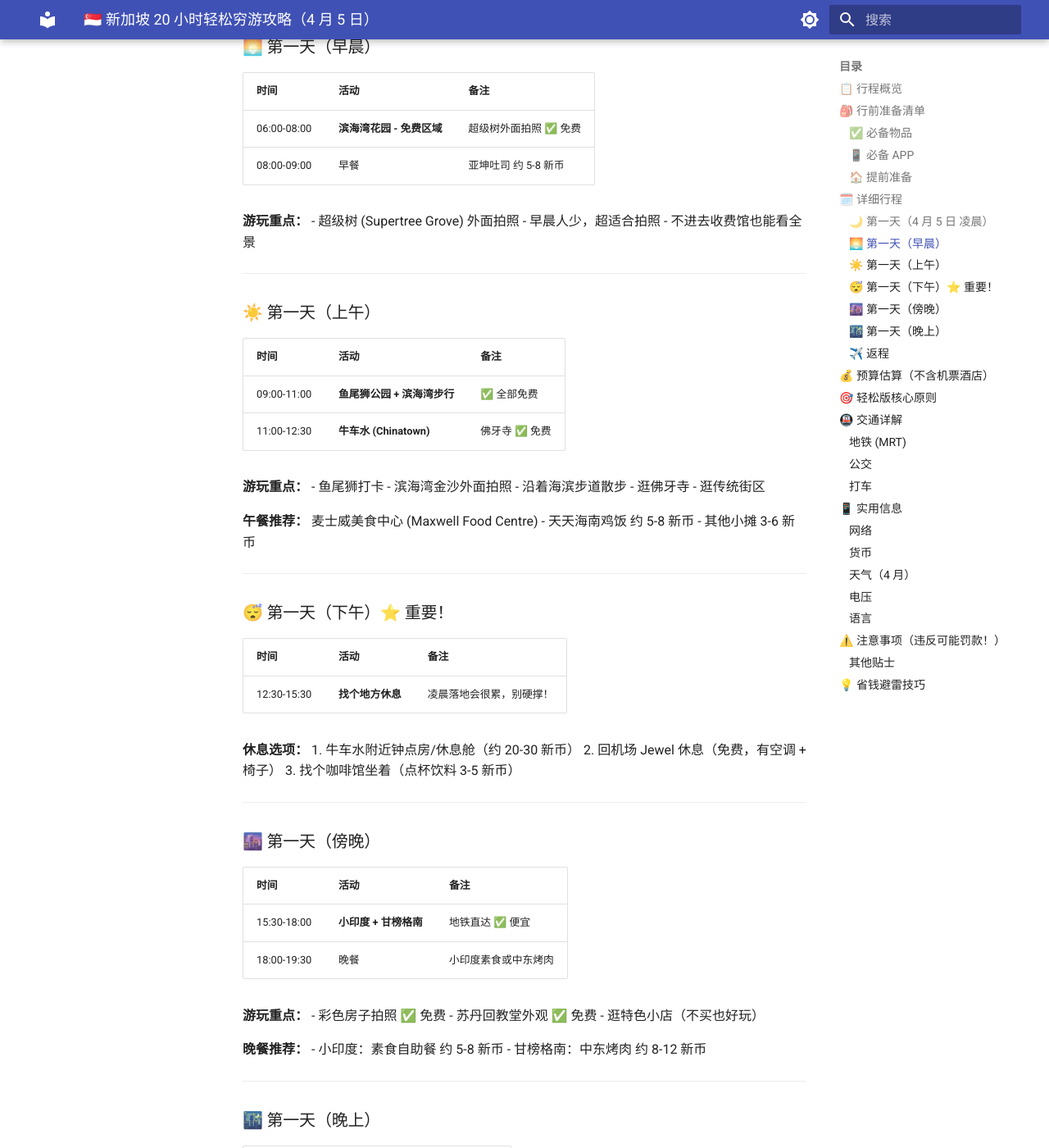
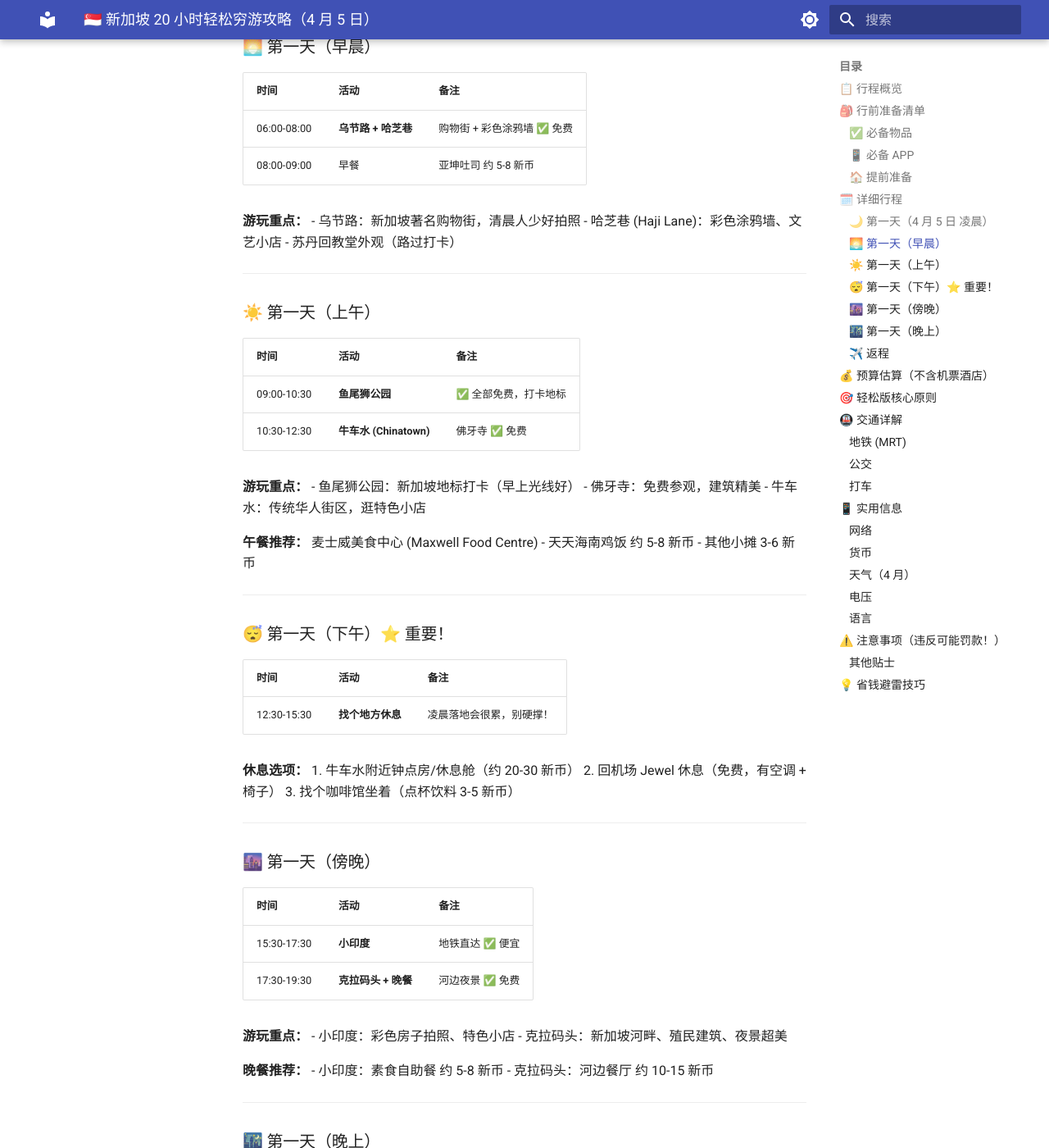
Before and after one commit to Alone0310haha/personal-knowledge-base, an MkDocs documentation site: the page built from docs/新加坡 20 小时轻松穷游攻略（4 月 5 日）.md, in a window 1280 px wide and 1400 px high, scrolled down 2329 px. Shown: the whole window at 82% size. Built offline with MkDocs 1.6.1 and Material for MkDocs 9.7.7, drawn with Linux system fonts in a browser that asks for light colours; some of the changed text lies outside the part shown.

Commit message:
docs: 优化行程（去除重复景点，早上改去乌节路 + 哈芝巷）

```diff
--- a/docs/新加坡 20 小时轻松穷游攻略（4 月 5 日）.md
+++ b/docs/新加坡 20 小时轻松穷游攻略（4 月 5 日）.md
@@ -69,13 +69,13 @@
 
 | 时间 | 活动 | 备注 |
 |------|------|------|
-| 06:00-08:00 | **滨海湾花园 - 免费区域** | 超级树外面拍照 ✅ 免费 |
+| 06:00-08:00 | **乌节路 + 哈芝巷** | 购物街 + 彩色涂鸦墙 ✅ 免费 |
 | 08:00-09:00 | 早餐 | 亚坤吐司 约 5-8 新币 |
 
 **游玩重点：**
-- 超级树 (Supertree Grove) 外面拍照
-- 早晨人少，超适合拍照
-- 不进去收费馆也能看全景
+- 乌节路：新加坡著名购物街，清晨人少好拍照
+- 哈芝巷 (Haji Lane)：彩色涂鸦墙、文艺小店
+- 苏丹回教堂外观（路过打卡）
 
 ---
 
@@ -83,15 +83,13 @@
 
 | 时间 | 活动 | 备注 |
 |------|------|------|
-| 09:00-11:00 | **鱼尾狮公园 + 滨海湾步行** | ✅ 全部免费 |
-| 11:00-12:30 | **牛车水 (Chinatown)** | 佛牙寺 ✅ 免费 |
+| 09:00-10:30 | **鱼尾狮公园** | ✅ 全部免费，打卡地标 |
+| 10:30-12:30 | **牛车水 (Chinatown)** | 佛牙寺 ✅ 免费 |
 
 **游玩重点：**
-- 鱼尾狮打卡
-- 滨海湾金沙外面拍照
-- 沿着海滨步道散步
-- 逛佛牙寺
-- 逛传统街区
+- 鱼尾狮公园：新加坡地标打卡（早上光线好）
+- 佛牙寺：免费参观，建筑精美
+- 牛车水：传统华人街区，逛特色小店
 
 **午餐推荐：** 麦士威美食中心 (Maxwell Food Centre)
 - 天天海南鸡饭 约 5-8 新币
@@ -116,17 +114,16 @@
 
 | 时间 | 活动 | 备注 |
 |------|------|------|
-| 15:30-18:00 | **小印度 + 甘榜格南** | 地铁直达 ✅ 便宜 |
-| 18:00-19:30 | 晚餐 | 小印度素食或中东烤肉 |
+| 15:30-17:30 | **小印度** | 地铁直达 ✅ 便宜 |
+| 17:30-19:30 | **克拉码头 + 晚餐** | 河边夜景 ✅ 免费 |
 
 **游玩重点：**
-- 彩色房子拍照 ✅ 免费
-- 苏丹回教堂外观 ✅ 免费
-- 逛特色小店（不买也好玩）
+- 小印度：彩色房子拍照、特色小店
+- 克拉码头：新加坡河畔、殖民建筑、夜景超美
 
 **晚餐推荐：**
 - 小印度：素食自助餐 约 5-8 新币
-- 甘榜格南：中东烤肉 约 8-12 新币
+- 克拉码头：河边餐厅 约 10-15 新币
 
 ---
 
@@ -134,13 +131,14 @@
 
 | 时间 | 活动 | 备注 |
 |------|------|------|
-| 19:30-20:30 | **滨海湾灯光秀** | ✅ 免费 |
+| 19:30-20:30 | **滨海湾花园灯光秀** | ✅ 免费，晚上才好看！ |
 | 20:30-21:00 | 出发去机场 | 地铁约 30 分钟 |
 
 **灯光秀信息：**
 - 超级树灯光秀 (Garden Rhapsody)
-- 时间：19:45 / 20:45 各一场
+- 时间：19:45 / 20:45 各一场（推荐看 20:45 那场）
 - 地点：Supertree Grove 外面
+- 💡 **晚上去最好**：灯光秀只有晚上才有，白天去看不到！
 
 ---
 
```
